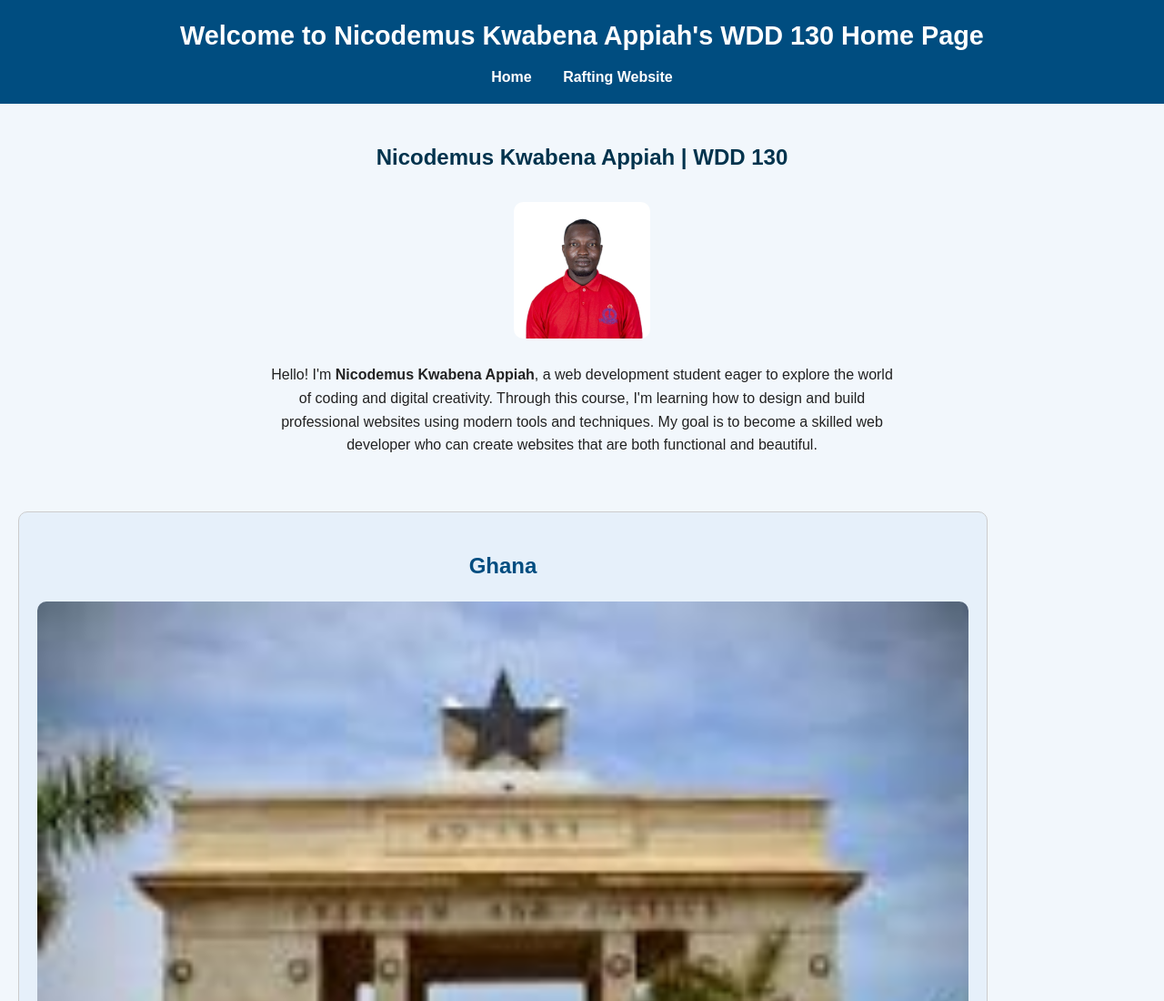
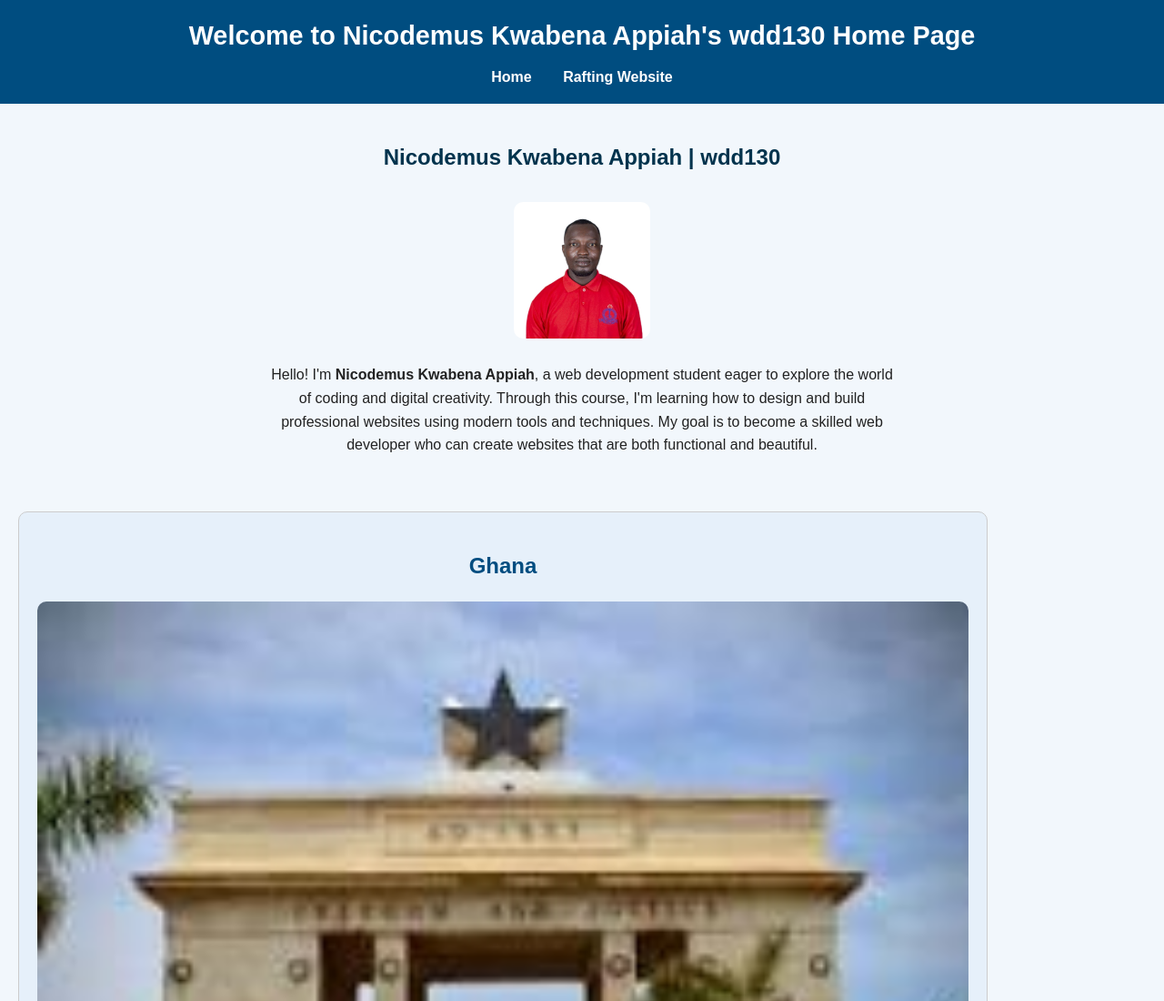
Before and after one commit to appiahnicodemus/wdd130, a plain HTML site: page index.html in a window 1280 px wide. Shown: the top 1100 px of the page at 91% size. Drawn offline with Linux system fonts and the light colour scheme.

Commit message:
Update index.html

```diff
--- a/index.html
+++ b/index.html
@@ -8,11 +8,11 @@
     <meta name="viewport" content="width=device-width, initial-scale=1.0">
 
     <!-- Meta description and author -->
-    <meta name="description" content="Nicodemus Kwabena Appiah WDD 130 Home Page showcasing my web development learning journey.">
+    <meta name="description" content="Nicodemus Kwabena Appiah wdd130 Home Page showcasing my web development learning journey.">
     <meta name="author" content="Nicodemus Kwabena Appiah">
 
     <!-- Title element -->
-    <title>Nicodemus Kwabena Appiah | WDD 130</title>
+    <title>Nicodemus Kwabena Appiah | wdd130</title>
 
     <!-- Link to external CSS stylesheet -->
     <link rel="stylesheet" href="styles/styles.css">
@@ -67,7 +67,7 @@
   <body>
     <!-- Header section -->
     <header>
-      <h1>Welcome to Nicodemus Kwabena Appiah's WDD 130 Home Page</h1>
+      <h1>Welcome to Nicodemus Kwabena Appiah's wdd130 Home Page</h1>
 
       <!-- Navigation section -->
       <nav>
@@ -78,7 +78,7 @@
 
     <!-- Main content section -->
     <main>
-      <h2>Nicodemus Kwabena Appiah | WDD 130</h2>
+      <h2>Nicodemus Kwabena Appiah | wdd130</h2>
       <img src="images/profile.jpg" alt="Nicodemus Appiah" width="200">
       <p>Hello! I'm <strong>Nicodemus Kwabena Appiah</strong>, a web development student eager to explore the world of coding and digital creativity. Through this course, I'm learning how to design and build professional websites using modern tools and techniques. My goal is to become a skilled web developer who can create websites that are both functional and beautiful.</p>
     </main>
```
